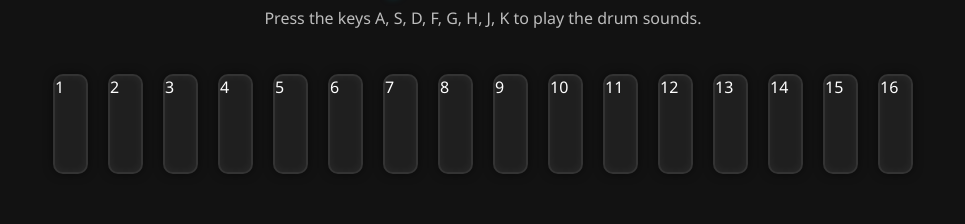
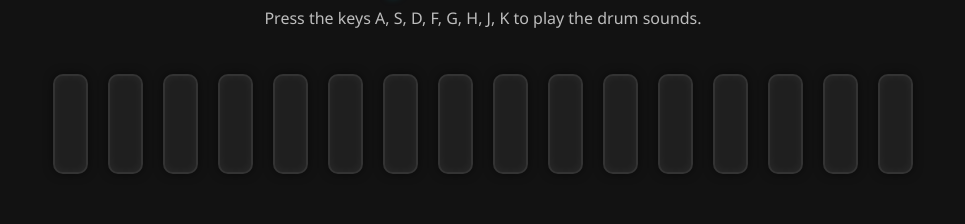
Before and after one commit to voranzovv/Drum-Master, a plain HTML site: page index.html in a window 1280 px wide. Shown: the part 76-300 px from the top of the page, without its empty margins (157-1122 px from the left). Drawn offline with nearby package versions, Linux system fonts and the light colour scheme; no server answers.

Commit message:
audi added

```diff
--- a/index.html
+++ b/index.html
@@ -16,22 +16,22 @@
       <p>Press the keys A, S, D, F, G, H, J, K to play the drum sounds.</p>
 
       <div class="dashboard">
-        <div class="box">1</div>
-        <div class="box">2</div>
-        <div class="box">3</div>
-        <div class="box">4</div>
-        <div class="box">5</div>
-        <div class="box">6</div>
-        <div class="box">7</div>
-        <div class="box">8</div>
-        <div class="box">9</div>
-        <div class="box">10</div>
-        <div class="box">11</div>
-        <div class="box">12</div>
-        <div class="box">13</div>
-        <div class="box">14</div>
-        <div class="box">15</div>
-        <div class="box">16</div>
+        <div class="box"></div>
+        <div class="box"></div>
+        <div class="box"></div>
+        <div class="box"></div>
+        <div class="box"></div>
+        <div class="box"></div>
+        <div class="box"></div>
+        <div class="box"></div>
+        <div class="box"></div>
+        <div class="box"></div>
+        <div class="box"></div>
+        <div class="box"></div>
+        <div class="box"></div>
+        <div class="box"></div>
+        <div class="box"></div>
+        <div class="box"></div>
       </div>
       <!-- play the beat button  -->
       <button id="playBeat">Play Beat</button>
```
